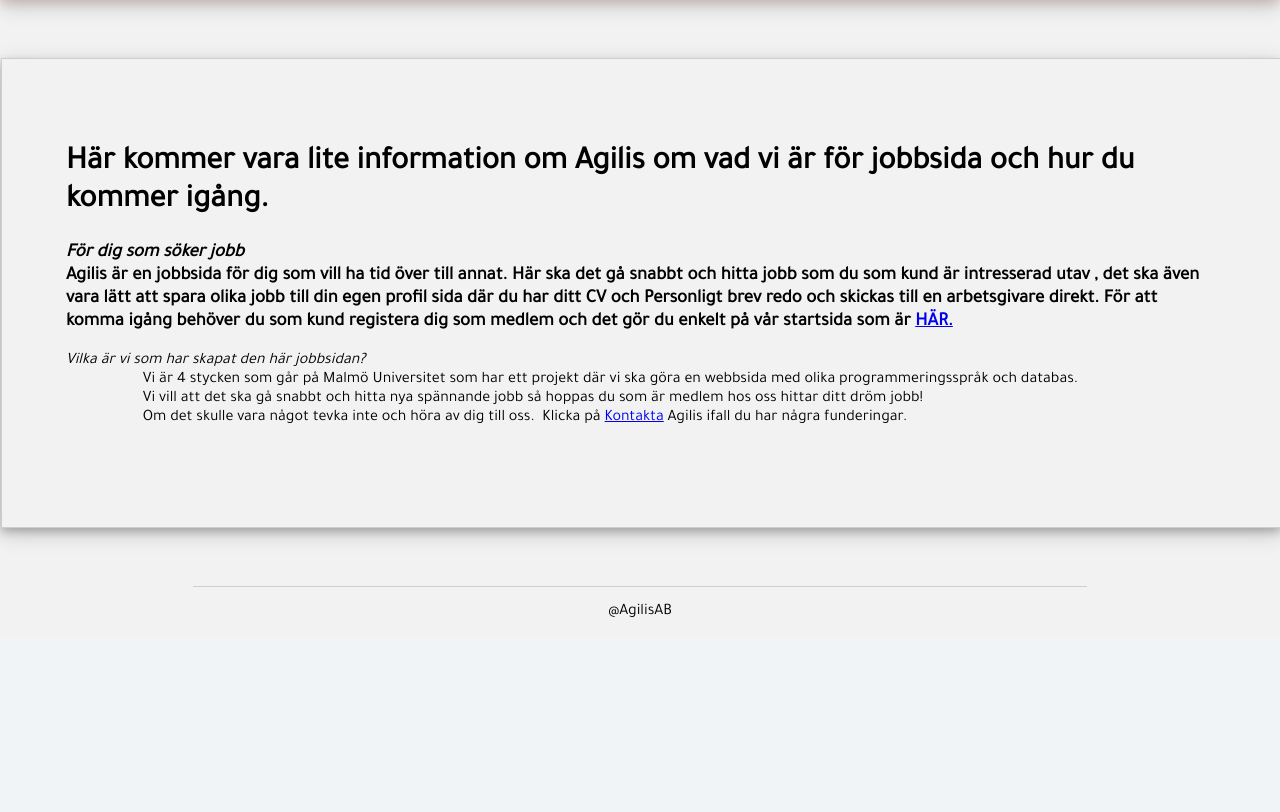
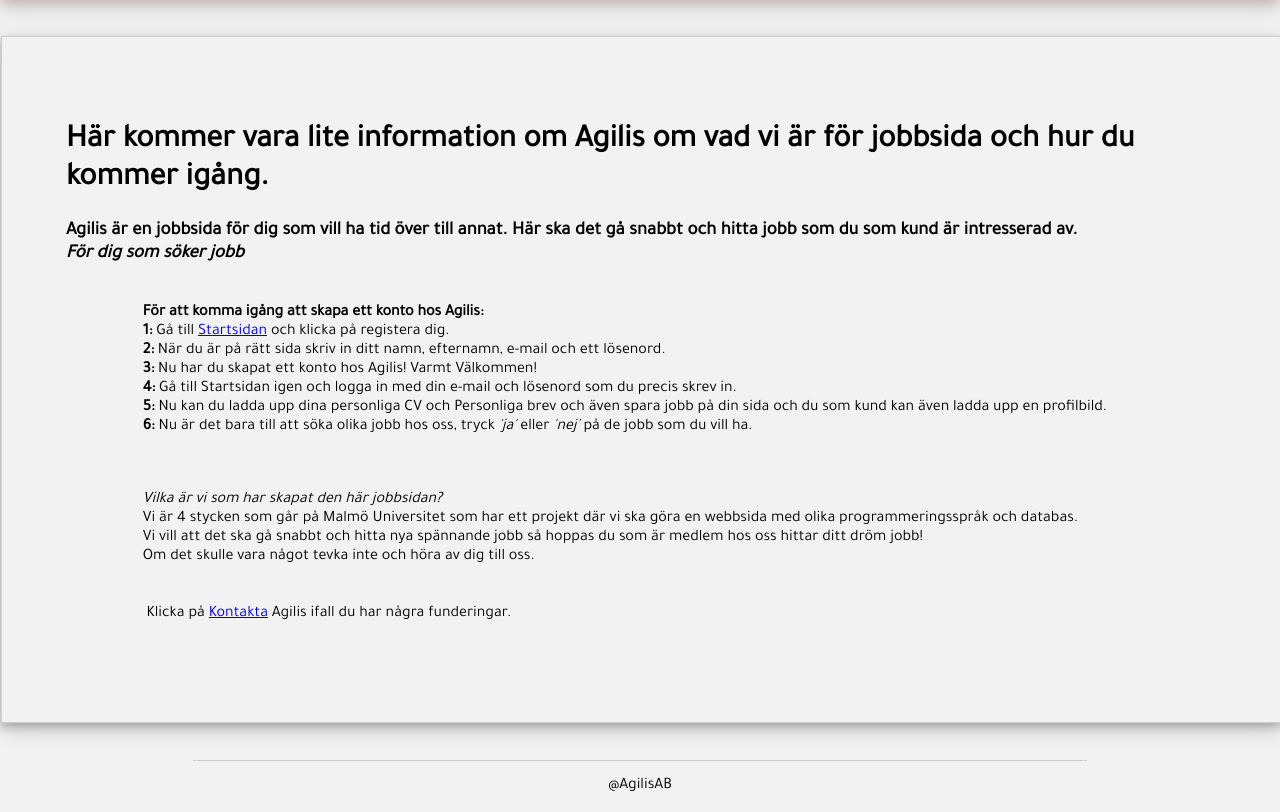
Before and after one commit to natbjo93/agilis, a Bottle app: page /info in a window 1280 px wide. Shown: the part 211-1023 px from the top of the page. Before the commit the page ends 828 px from the top, so only its background shows below. Run offline with Bottle, Linux system fonts and the light colour scheme; parts of the project's set-up code (start-up, migrations or seed data) failed here and were passed over; some libraries are stand-ins or nearby versions.

Commit message:
Ãsmåändringar samt fÃförskt till att username sparas ex antal gånger på profilsidan

```diff
--- a/static/style.css
+++ b/static/style.css
@@ -85,6 +85,7 @@ p {
     border-block-end: 0px;
     width: 70%;
     text-align: center;
+    box-shadow: 0 4px 8px 0 rgba(243, 185, 185, 0.2), 0 6px 20px 0 rgba(243, 9, 9, 0.19)
 }
 
 
--- a/views/index.html
+++ b/views/index.html
@@ -10,7 +10,8 @@
     <body>
         <div id="wrapper">
             <header>
-                <h1><em>AGILIS</em></h1>
+                <h1><em>AGILIS</em>
+                </h1>
                 <p>- Ge dig själv mer tid till annat</p>
             </header>
             <main id="index_main">
--- a/views/info.html
+++ b/views/info.html
@@ -20,20 +20,31 @@
                             <li><a href="./kontakt">Kontakt</a></li>
                             <li style="float:right"><a class="active"href="./">Logga ut</a></li>
                         </ul>
-                    </nav>
+                </nav>
             </header>
             <main>
                 <h1>Här kommer vara lite information om Agilis om vad vi är för jobbsida och hur du kommer igång.</h1>
-                <h3><em>För dig som söker jobb</em>
-                    <br>
-                    Agilis är en jobbsida för dig som vill ha tid över till annat. Här ska det gå snabbt och hitta jobb som du som kund är intresserad utav
-                , det ska även vara lätt att spara olika jobb till din egen profil sida där du har ditt CV och Personligt brev redo och skickas till en arbetsgivare direkt.
-                För att komma igång behöver du som kund registera dig som medlem och det gör du enkelt på vår startsida som är <a href="./" target="blank"><b>HÄR.</b></a>
-                </h3>
-                <p><em>Vilka är vi som har skapat den här jobbsidan?</em>
+                 <h3>
+                    Agilis är en jobbsida för dig som vill ha tid över till annat. Här ska det gå snabbt och hitta jobb som du som kund är intresserad av.
+                   <br>
+                    <em>För dig som söker jobb</em>
+                 </h3>
+                <p>
+                    <b>För att komma igång att skapa ett konto hos Agilis:</b>
+                    <b>1: </b>Gå till <a href="./">Startsidan</a> och klicka på registera dig.
+                    <b>2: </b>När du är på rätt sida skriv in ditt namn, efternamn, e-mail och ett lösenord.
+                    <b>3: </b>Nu har du skapat ett konto hos Agilis! Varmt Välkommen!
+                    <b>4: </b>Gå till Startsidan igen och logga in med din e-mail och lösenord som du precis skrev in.
+                    <b>5: </b>Nu kan du ladda upp dina personliga CV och Personliga brev och även spara jobb på din sida och du som kund kan även ladda upp en profilbild.
+                    <b>6: </b>Nu är det bara till att söka olika jobb hos oss, tryck <em>'ja'</em> eller <em>'nej'</em> på de jobb som du vill ha.
+                </p>
+                <p>
+                    <em>Vilka är vi som har skapat den här jobbsidan?</em>
                     Vi är 4 stycken som går på Malmö Universitet som har ett projekt där vi ska göra en webbsida med olika programmeringsspråk och databas.
                     Vi vill att det ska gå snabbt och hitta nya spännande jobb så hoppas du som är medlem hos oss hittar ditt dröm jobb!
-                    Om det skulle vara något tevka inte och höra av dig till oss.  Klicka på <a href="./kontakt">Kontakta</a> Agilis ifall du har några funderingar.
+                    Om det skulle vara något tevka inte och höra av dig till oss.
+                    <br>
+                     Klicka på <a href="./kontakt">Kontakta</a> Agilis ifall du har några funderingar.
                 </p>
             </main>
             <footer>
```
Also changed, not shown: views/profil.html (+18 -8 lines), static/unicorn.jpg (added).
